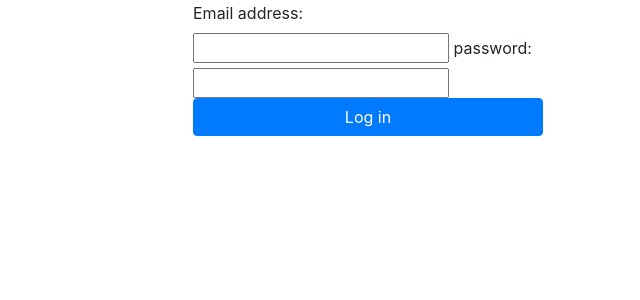
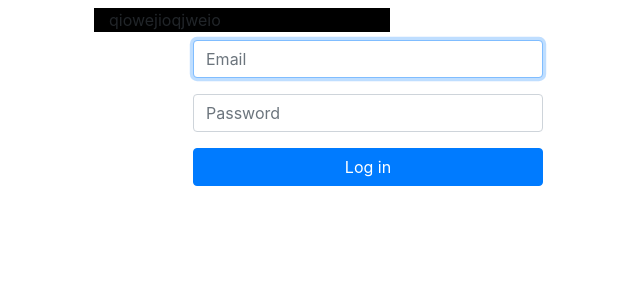
Before and after one commit to Sov-JC/warframe-web-project, a Django app: page /user/login/ in a window 1280 px wide. Shown: the part 70-370 px from the top of the page, without its empty margins (272-912 px from the left). Run offline with Django 3.2, Linux system fonts and the light colour scheme; some libraries are stand-ins or nearby versions.

Commit message:
Made several design changes to login.html. Still a work in progress

```diff
--- a/templates/user/login.html
+++ b/templates/user/login.html
@@ -1,18 +1,40 @@
 {% extends "base.html" %}
+
+test, test, 123
 
 {% block content %}
 
-<div class="row justify-content-center">
+<div class="row justify-content-center mt-2" style="max-width:80%">
+
+<!--
     <div class="col-4 col-md-2">
-        <!-- <img src="<?= site_url('assets/images/badge.png') ?>" class="img-fluid mb-4"> -->
+
+        <img src="https://i.imgur.com/LVHWiEP.png" class="img-fluid" alt="login image">
+    </div> -->
+    <div class="col-md-4" style="background-color:black">
+        qiowejioqjweio
+        <!-- <img src="https://i.imgur.com/LVHWiEP.png" class="rounded" alt="..."> -->
     </div>
+
 </div>
-<div class="row justify-content-center">
-    <div class="col-md-4">
+
+<div class="row justify-content-center mt-2">
+    <div class="col-md-4" >
 
         <form action= "{% url 'user:login' %}" method='POST'>
             {% csrf_token %}
-            {{ form }}
+
+            <!-- {{ form.as_p }} -->
+
+            {{ form.non_field_errors }}
+            <div class="form-group">
+                {{ form.email_address.errors }}
+                <input type="email" name="email" class="form-control" placeholder="Email" autofocus>
+            </div>
+            <div class="form-group">
+                {{ form.password.errors }}
+                <input type="password" name="password" class="form-control" placeholder="Password">
+            </div>
 
         <!--
         <form >
```
